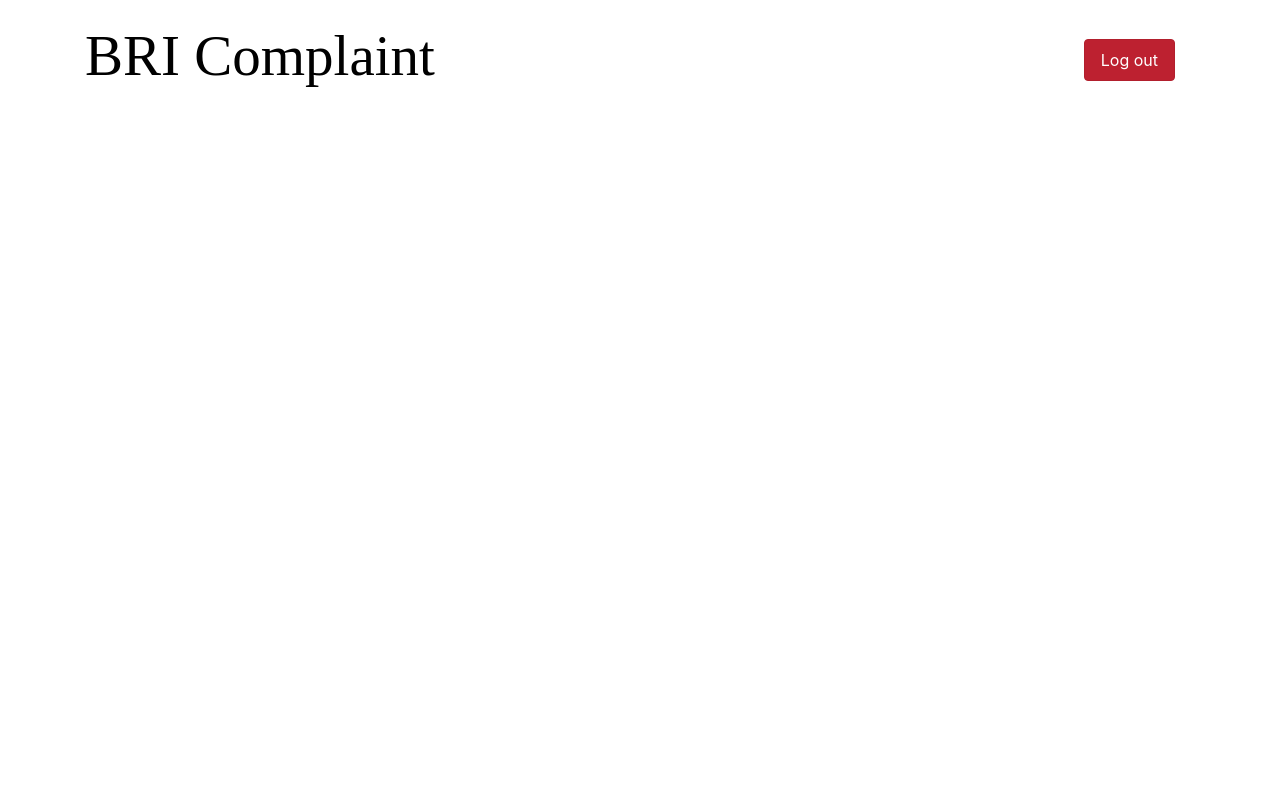
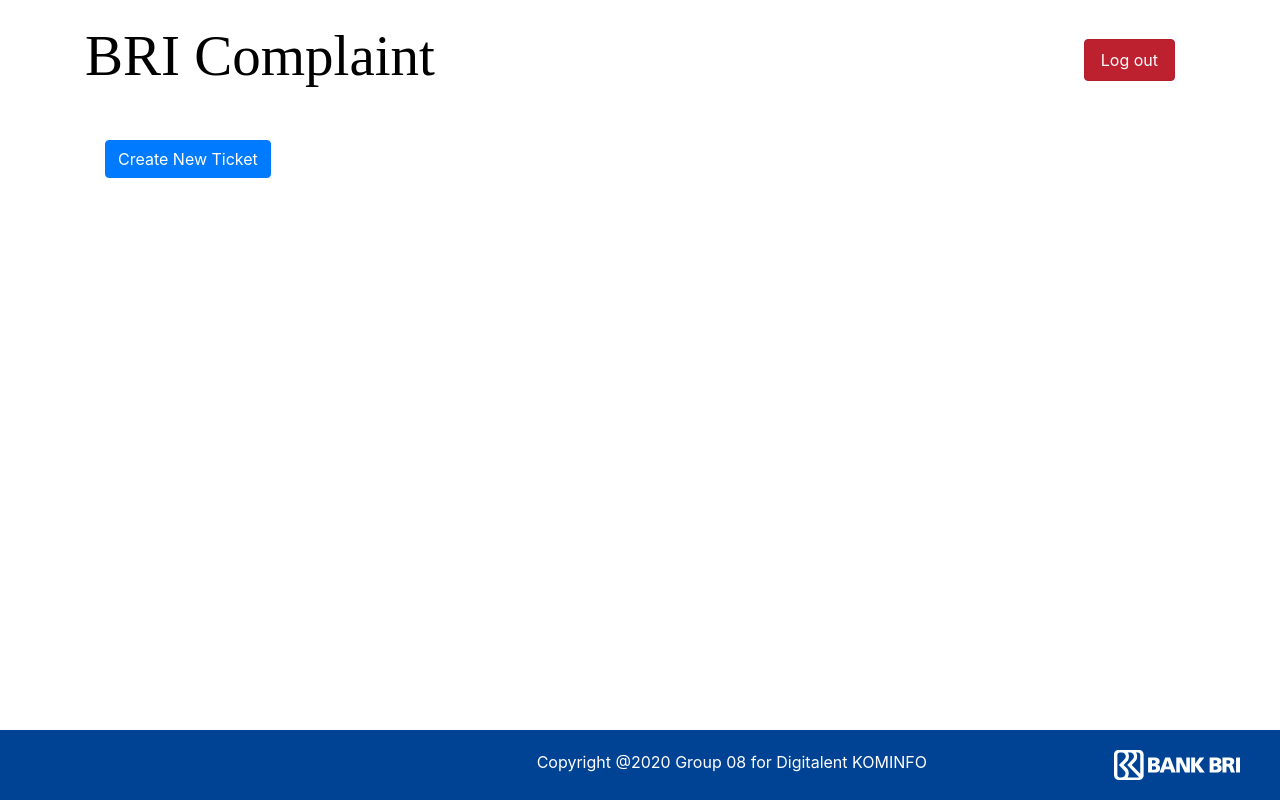
Before and after one commit to robbanimustofa/Bri_Complaint, a React (Create React App) app: page / in a window 1280 px wide. Built offline with nearby package versions, Linux system fonts and the light colour scheme.

Commit message:
adding button create new ticket

```diff
--- a/package.json
+++ b/package.json
@@ -6,7 +6,9 @@
     "@testing-library/jest-dom": "^5.11.6",
     "@testing-library/react": "^11.1.2",
     "@testing-library/user-event": "^12.2.2",
+    "bootstrap": "^4.5.3",
     "react": "^17.0.1",
+    "react-bootstrap": "^1.4.0",
     "react-dom": "^17.0.1",
     "react-scripts": "4.0.0",
     "web-vitals": "^0.2.4"
--- a/src/App.js
+++ b/src/App.js
@@ -1,10 +1,15 @@
+import React from 'react';
 import './App.css';
 import Navbar from './page/customer/Navbar';
+import Footer from './component/Footer';
+import TicketListCs from './page/customer/TicketListCs';
 
 function App() {
   return (
     <div className="App">
         <Navbar />
+        <TicketListCs />
+        <Footer />
     </div>
   );
 }
--- /dev/null
+++ b/src/component/Footer.js
@@ -0,0 +1,19 @@
+import React from "react";
+import { Row, Col } from "react-bootstrap";
+import Logo from "../assets/icons/briwhite.svg";
+
+function Footer() {
+    return (
+        <footer className="footer fixed-bottom">
+            <Row style={{ marginLeft: "0px", marginRight: "0px" }}>
+                <Col xs={5}></Col>
+                <Col style={{ paddingLeft: "0px", paddingRight: "0px" }} xs={5}>Copyright @2020 Group 08 for Digitalent KOMINFO</Col>
+                <Col style={{ paddingLeft: "0px", paddingRight: "0px", textAlign: 'end'}} xs={2}>
+                    <img src={Logo} style={{marginRight:'20px'}} alt="" />
+                </Col>
+            </Row>
+        </footer>
+    );
+}
+
+export default Footer;
--- a/src/page/customer/TicketListCs.js
+++ b/src/page/customer/TicketListCs.js
@@ -1,11 +1,13 @@
-import React { Component } from 'react';
+import React, { Component } from 'react';
 
 class TicketListCs extends Component {
     render() {
         return(
-
-        )
+            <div className="container">
+                <button className="btn btn-primary">Create New Ticket</button>
+            </div>
+        );
     }
 }
 
-export default TicketListCs
+export default TicketListCs;
```
Also changed, not shown: src/assets/icons/briwhite.svg (added), 1 other file (tests, documents, lock files or other folders).
